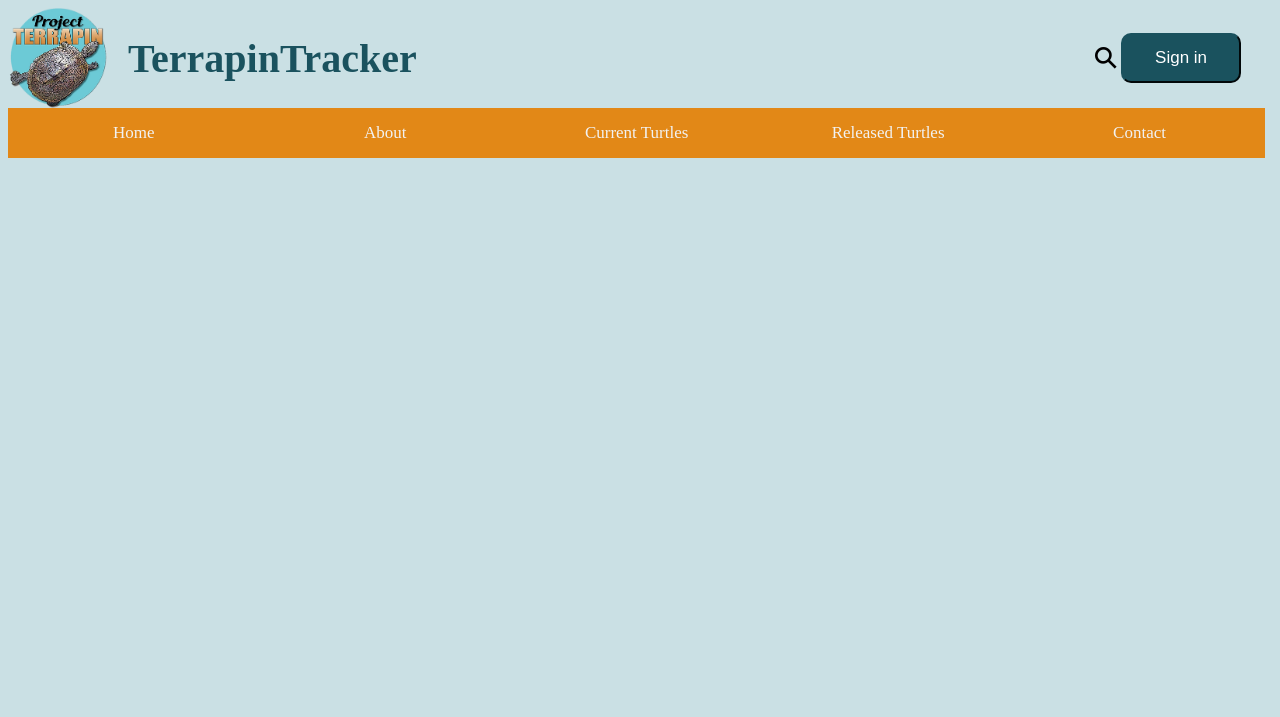
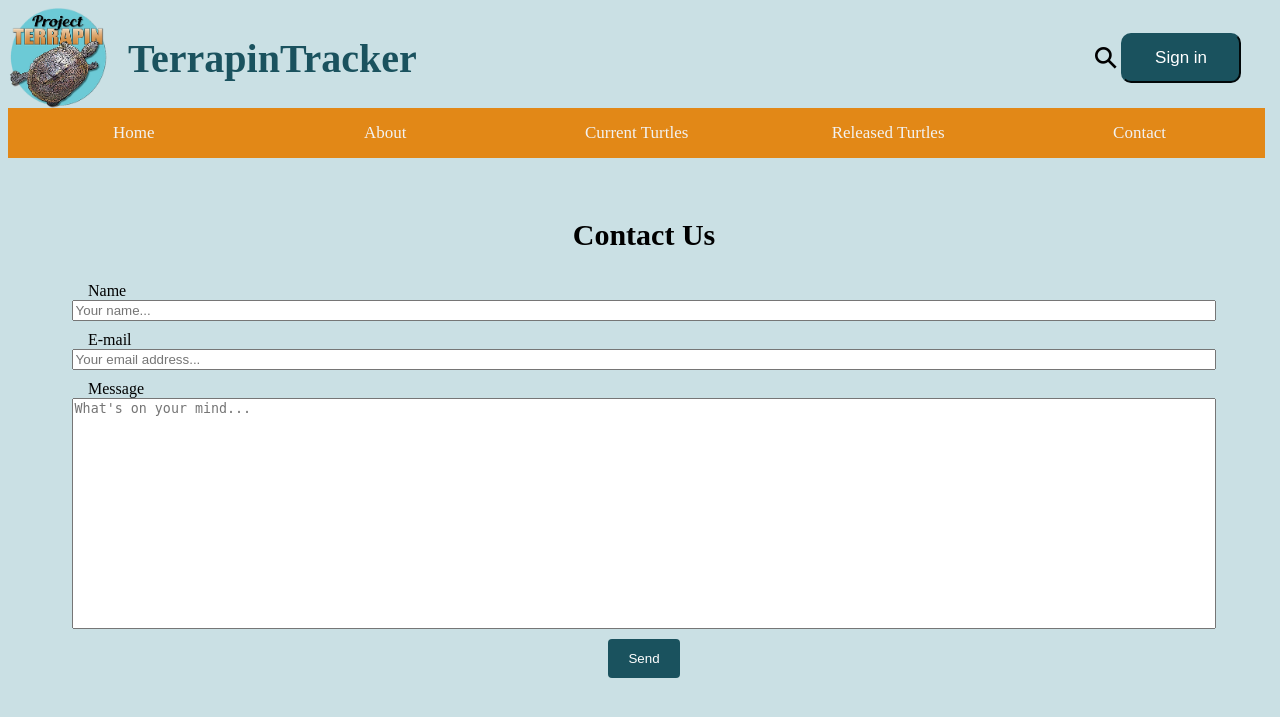
Before and after one commit to henbestaj/senior-capstone, a Django app: template terrapin_tracker/turtles/templates/turtles/contact.html in a window 1280 px wide. Shown: the top 717 px of the page. Run offline with Django 4.2, Linux system fonts and the light colour scheme; the template is opened without the code that fills it, so the values that code supplies are empty.

Commit message:
styling for contact html

```diff
--- a/terrapin_tracker/turtles/models.py
+++ b/terrapin_tracker/turtles/models.py
@@ -27,7 +27,9 @@ class Measurement(models.Model):
   valid_from = models.DateTimeField(default = timezone.now, verbose_name = "Valid From")
   valid_to = models.DateTimeField(null = True, blank = True, verbose_name = "Valid To")
   previous_measurment = models.ForeignKey('self', null = True, blank = True, default = None, on_delete = models.CASCADE, verbose_name = "Previous Measurment")
+
   def get_absolute_url(self):
     return "/current/"
+
   def __str__(self):
     return self.turtle.r_num + "-" + self.turtle.hatchling_num + ": " + self.date
--- /dev/null
+++ b/terrapin_tracker/turtles/static/turtles/contact_style.css
@@ -0,0 +1,27 @@
+.form-control{
+    width:90%;
+    align-items: center;
+    display:block;
+    margin:auto auto 10px;
+}
+.form-group{
+    text-indent: 80px;
+    color:black;
+}
+textarea{
+    resize: none;
+}
+.send {
+    background-color: rgb(26,82,94);
+    color: white;
+    padding: 12px 20px;
+    border: none;
+    border-radius: 4px;
+    cursor: pointer;
+    margin:auto;
+    display: block;
+  }
+
+.send:hover {
+    background-color:rgb(45, 125, 143);
+}
--- a/terrapin_tracker/turtles/templates/turtles/contact.html
+++ b/terrapin_tracker/turtles/templates/turtles/contact.html
@@ -1,8 +1,33 @@
 {% extends 'turtles/base.html' %}
-
+{% load static %}
 {% block head %}
 <title>Contact</title>
+<link rel="stylesheet" href="{% static 'turtles/contact_style.css' %}">
 {% endblock %}
 
 {% block content %}
+<div class="container">
+    <p style="text-align: center; font-size: 30px; font-weight: bold; padding-top: 30px;">Contact Us</p>
+
+    <form method="POST">
+        {% csrf_token %}
+
+        <div class="form-group">
+            <label for="exampleFormControlInput1">Name</label>
+            <input name="name" type="text" class="form-control" id="name" placeholder="Your name...">
+        </div>
+
+        <div class="form-group">
+          <label for="exampleFormControlInput1">E-mail</label>
+          <input name="email" type="email" class="form-control" id="email_adress" placeholder="Your email address...">
+        </div>
+
+        <div class="form-group">
+          <label for="exampleFormControlTextarea1">Message</label>
+          <textarea rows = 15 name="message" class="form-control" id="message" placeholder="What's on your mind..."></textarea>
+        </div>
+
+        <button type=submit class="send">Send</button>
+    </form>
+  </div>
 {% endblock %}
```
